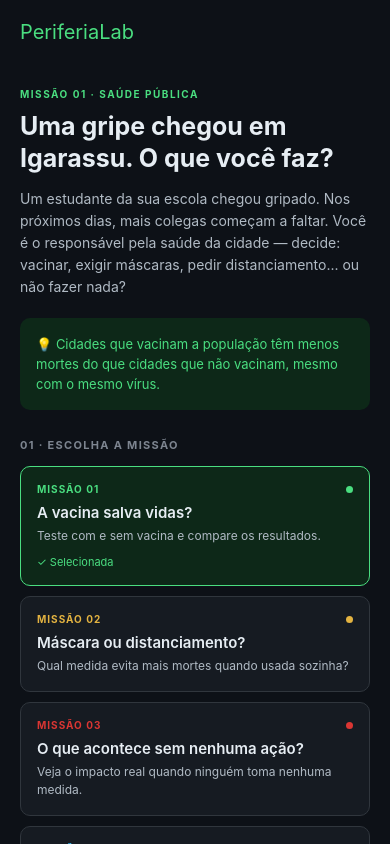
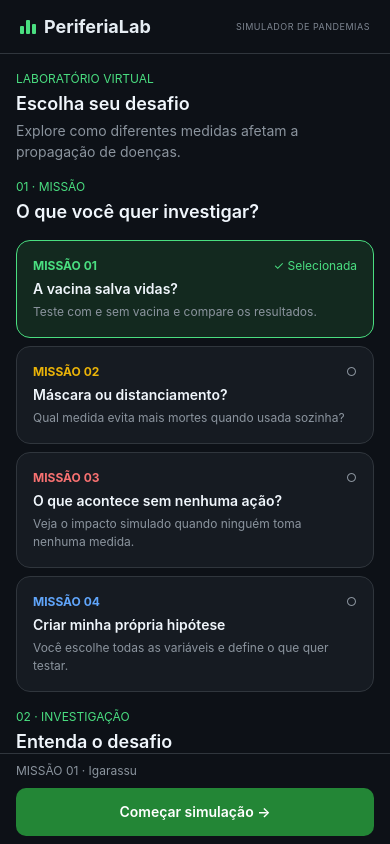
Before and after one commit to RodriguesClaudiane/simulador_de_pandemia, a React Native app in the folder mobile/: screen /Mission in a window 390 px wide. Built offline with nearby package versions, Linux system fonts and the light colour scheme.

Commit message:
feat: redesign da tela de missoes

```diff
--- a/mobile/src/screens/MissionScreen.tsx
+++ b/mobile/src/screens/MissionScreen.tsx
@@ -1,46 +1,25 @@
-
-import React, { useState } from "react";
-import Header from "../components/Header";
-import type { NativeStackScreenProps } from "@react-navigation/native-stack";
-import type { RootStackParamList } from "../navigation/types";
-
-type Props = NativeStackScreenProps<
-  RootStackParamList,
-  "Mission"
->;
-
-import {
-  Alert,
-  ScrollView,
-  StatusBar,
-  StyleSheet,
-  Text,
-  TextInput,
-  TouchableOpacity,
-  View,
-} from "react-native";
-
-const COLORS = {
-  bg: "#0D1117",
-  surface: "#161B22",
-  border: "#30363D",
-  green: "#4ADE80",
-  greenDark: "#238636",
-  text: "#E6EDF3",
-  secondary: "#B0BAC4",
-  muted: "#7D8590",
-};
-
+import React, { useState } from 'react';
+import { Alert, ScrollView, StatusBar, StyleSheet, TextInput, Pressable, View } from 'react-native';
+import { SafeAreaView } from 'react-native-safe-area-context';
+import type { NativeStackScreenProps } from '@react-navigation/native-stack';
+import type { RootStackParamList } from '../navigation/types';
+import Header from '../components/Header';
+import AppButton from '../components/ui/AppButton';
+import AppCard from '../components/ui/AppCard';
+import AppText from '../components/ui/AppText';
+import SectionHeader from '../components/ui/SectionHeader';
+import { colors, spacing, radius, layout } from '../theme/theme';
+type Props = NativeStackScreenProps<RootStackParamList, 'Mission'>;
 const missions = [
   {
     id: "vacina",
     badge: "MISSÃO 01",
     title: "A vacina salva vidas?",
     description: "Teste com e sem vacina e compare os resultados.",
-    heading: "Uma gripe chegou em Igarassu. O que você faz?",
+    heading: "Uma doença chegou à cidade. O que você faz?",
     body: "Um estudante da sua escola chegou gripado. Nos próximos dias, mais colegas começam a faltar. Você é o responsável pela saúde da cidade — decide: vacinar, exigir máscaras, pedir distanciamento... ou não fazer nada?",
     hypothesis: "Cidades que vacinam a população têm menos mortes do que cidades que não vacinam, mesmo com o mesmo vírus.",
-    color: COLORS.green,
+    color: colors.accent,
   },
   {
     id: "mascara",
@@ -50,17 +29,17 @@ const missions = [
     heading: "O prefeito te ligou. Você tem verba para uma só medida.",
     body: "Há casos confirmados na cidade. O orçamento é limitado — só dá para uma medida. O que salva mais vidas: obrigar máscara em lugares públicos ou pedir que as pessoas fiquem em casa?",
     hypothesis: "O distanciamento social evita mais mortes do que o uso de máscara quando apenas uma dessas medidas é adotada.",
-    color: "#E3B341",
+    color: colors.warning,
   },
   {
     id: "sem-intervencao",
     badge: "MISSÃO 03",
     title: "O que acontece sem nenhuma ação?",
-    description: "Veja o impacto real quando ninguém toma nenhuma medida.",
+    description: "Veja o impacto simulado quando ninguém toma nenhuma medida.",
     heading: "O pior cenário. Sem vacina, sem máscara, sem nada.",
-    body: "Nenhuma vacina, máscara, distanciamento ou lockdown. O vírus se espalha livremente. Execute a simulação e veja os números reais.",
-    hypothesis: "Sem nenhuma medida de proteção, o número de mortes cresce tão rápido que ultrapassa a capacidade dos hospitais em menos de 8 semanas.",
-    color: "#DA3633",
+    body: "Nenhuma vacina, máscara, distanciamento ou lockdown. O vírus se espalha livremente. Execute a simulação e veja os resultados simulados.",
+    hypothesis: "Sem nenhuma medida de proteção, o número de infectados e de mortes tende a ser maior do que em um cenário com medidas de proteção.",
+    color: colors.danger,
   },
   {
     id: "livre",
@@ -70,16 +49,16 @@ const missions = [
     heading: "Agora você é o cientista. O que você quer descobrir?",
     body: "Monte os dois cenários do zero. Escolha a taxa de transmissão, as medidas e a cidade. Antes de rodar, escreva o que você acha que vai acontecer — isso é uma hipótese científica.",
     hypothesis: "",
-    color: "#38BDF8",
+    color: colors.info,
   },
 ] as const;
 
 const cities = [
-  { id: "igarassu", name: "Igarassu", population: "115 mil hab." },
-  { id: "goiana", name: "Goiana", population: "81 mil hab." },
-  { id: "itapissuma", name: "Itapissuma", population: "27 mil hab." },
-  { id: "itamaraca", name: "Itamaracá", population: "24 mil hab." },
-  { id: "aracoiaba", name: "Araçoiaba", population: "19 mil hab." },
+  { id: "igarassu", name: "Igarassu", population: "115.196 hab." },
+  { id: "goiana", name: "Goiana", population: "81.055 hab." },
+  { id: "itapissuma", name: "Itapissuma", population: "27.749 hab." },
+  { id: "itamaraca", name: "Itamaracá", population: "24.540 hab." },
+  { id: "aracoiaba", name: "Araçoiaba", population: "19.243 hab." },
 ] as const;
 
 export default function MissionScreen({ navigation }: Props) {
@@ -115,321 +94,67 @@ export default function MissionScreen({ navigation }: Props) {
     hypothesis:
       selectedMission === "livre"
         ? customHypothesis.trim()
-        : mission.hypothesis,
+             : mission.hypothesis,
   });
 }
 
- return (
-  <View style={styles.container}>
-    <StatusBar
-      barStyle="light-content"
-    />
-
-    <View style={{ padding: 20, backgroundColor: "#0D1117" }}>
-  <Text style={{ color: "#4ADE80", fontSize: 20 }}>
-    PeriferiaLab
-  </Text>
-</View>
-
-    {/* Conteúdo com rolagem */}
-    <ScrollView
-      style={styles.scrollView}
-      contentContainerStyle={styles.content}
-      showsVerticalScrollIndicator={false}
-      keyboardShouldPersistTaps="handled"
-    >
-
-        <Text style={styles.eyebrow}>
-          {mission.badge} · SAÚDE PÚBLICA
-        </Text>
-
-        <Text style={styles.heading}>{mission.heading}</Text>
-
-        <Text style={styles.body}>{mission.body}</Text>
-
-        {selectedMission === "livre" ? (
-          <View style={styles.hypothesisBox}>
-            <Text style={styles.hypothesisLabel}>
-              SUA HIPÓTESE CIENTÍFICA
-            </Text>
-            <TextInput
-              style={styles.input}
-              placeholder="O que você acha que vai acontecer?"
-              placeholderTextColor={COLORS.muted}
-              multiline
-              value={customHypothesis}
-              onChangeText={setCustomHypothesis}
-            />
-          </View>
-        ) : (
-          <View style={styles.hypothesisBox}>
-            <Text style={styles.hypothesisText}>
-              💡 {mission.hypothesis}
-            </Text>
-          </View>
-        )}
-
-        <Text style={styles.sectionTitle}>
-          01 · ESCOLHA A MISSÃO
-        </Text>
-
-        {missions.map((item) => {
-          const selected = selectedMission === item.id;
-
-          return (
-            <TouchableOpacity
-              key={item.id}
-              activeOpacity={0.8}
-              accessibilityRole="button"
-              accessibilityState={{ selected }}
-              onPress={() => setSelectedMission(item.id)}
-              style={[
-                styles.missionCard,
-                selected && styles.selectedCard,
-              ]}
-            >
-              <View style={styles.cardHeader}>
-                <Text
-                  style={[
-                    styles.missionBadge,
-                    { color: item.color },
-                  ]}
-                >
-                  {item.badge}
-                </Text>
-                <View
-                  style={[
-                    styles.dot,
-                    { backgroundColor: item.color },
-                  ]}
-                />
-              </View>
-
-              <Text style={styles.cardTitle}>
-                {item.title}
-              </Text>
-
-              <Text style={styles.cardDescription}>
-                {item.description}
-              </Text>
-
-              {selected && (
-                <Text style={styles.selectedText}>
-                  ✓ Selecionada
-                </Text>
-              )}
-            </TouchableOpacity>
-          );
-        })}
-
-        <Text style={styles.sectionTitle}>
-          02 · ESCOLHA A CIDADE
-        </Text>
-
-        <View style={styles.cityContainer}>
-          {cities.map((item) => {
-            const selected = selectedCity === item.id;
-
-            return (
-              <TouchableOpacity
-                key={item.id}
-                activeOpacity={0.8}
-                accessibilityRole="button"
-                accessibilityState={{ selected }}
-                onPress={() => setSelectedCity(item.id)}
-                style={[
-                  styles.cityCard,
-                  selected && styles.selectedCard,
-                ]}
-              >
-                <Text
-                  style={[
-                    styles.cityName,
-                    selected && { color: COLORS.green },
-                  ]}
-                >
-                  {item.name}
-                </Text>
-                <Text style={styles.cityPopulation}>
-                  {item.population}
-                </Text>
-              </TouchableOpacity>
-            );
+  return (
+    <View style={styles.container}>
+      <StatusBar barStyle="light-content" />
+      <Header />
+      <ScrollView style={styles.scroll} contentContainerStyle={styles.content} keyboardShouldPersistTaps="handled">
+        <SectionHeader eyebrow="LABORATÓRIO VIRTUAL" title="Escolha seu desafio" description="Explore como diferentes medidas afetam a propagação de doenças." />
+        <SectionHeader eyebrow="01 · MISSÃO" title="O que você quer investigar?" />
+        <View style={styles.stack}>
+          {missions.map(item => {
+            const selected = selectedMission === item.id;
+            return <Pressable key={item.id} accessibilityRole="button" accessibilityState={{selected}} onPress={() => setSelectedMission(item.id)}>
+              <AppCard selected={selected} style={styles.mission}>
+                <View style={styles.row}><AppText variant="caption" style={{color:item.color, fontWeight:'700'}}>{item.badge}</AppText><AppText variant="caption" tone={selected?'accent':'muted'}>{selected?'✓ Selecionada':'○'}</AppText></View>
+                <AppText variant="button">{item.title}</AppText>
+                <AppText variant="caption" tone="muted">{item.description}</AppText>
+              </AppCard>
+            </Pressable>;
           })}
         </View>
-
-        <TouchableOpacity
-          style={styles.startButton}
-          activeOpacity={0.8}
-          onPress={startSimulation}
-        >
-          <Text style={styles.startText}>
-            ▶ Começar simulação — {mission.badge}
-          </Text>
-        </TouchableOpacity>
-
-        <Text style={styles.footer}>
-          SIMULADOR DE PANDEMIAS · PERIFERIALAB
-        </Text>
+        <SectionHeader eyebrow="02 · INVESTIGAÇÃO" title="Entenda o desafio" />
+        <AppCard style={styles.stack}>
+          <AppText variant="section">{mission.heading}</AppText>
+          <AppText>{mission.body}</AppText>
+          <View style={styles.hypothesis}>
+            <AppText variant="caption" tone="accent">HIPÓTESE CIENTÍFICA</AppText>
+            {selectedMission === 'livre' ? <TextInput accessibilityLabel="Sua hipótese científica" multiline style={styles.input} placeholder="O que você acha que vai acontecer?" placeholderTextColor={colors.muted} value={customHypothesis} onChangeText={setCustomHypothesis} /> : <AppText>{mission.hypothesis}</AppText>}
+          </View>
+        </AppCard>
+        <SectionHeader eyebrow="03 · MUNICÍPIO" title="Onde vamos simular?" description="População utilizada no modelo." />
+        <View style={styles.grid}>
+          {cities.map(item => {
+            const selected = selectedCity === item.id;
+            return <Pressable key={item.id} style={styles.city} accessibilityRole="button" accessibilityState={{selected}} onPress={() => setSelectedCity(item.id)}>
+              <AppCard selected={selected} style={styles.cityCard}>
+                <AppText variant="button" tone={selected?'accent':'text'}>{item.name}{selected?' ✓':''}</AppText>
+                <AppText variant="caption" tone="muted">{item.population}</AppText>
+              </AppCard>
+            </Pressable>;
+          })}
+        </View>
+        <AppText variant="caption" tone="muted">Modelo educacional. Os resultados não são previsões epidemiológicas reais.</AppText>
       </ScrollView>
+      <SafeAreaView edges={['bottom']} style={styles.footer}>
+        <AppText variant="caption" tone="muted">{mission.badge} · {city.name}</AppText>
+        <AppButton label="Começar simulação →" onPress={startSimulation} />
+      </SafeAreaView>
     </View>
   );
 }
-
 const styles = StyleSheet.create({
-  container: {
-    flex: 1,
-    backgroundColor: COLORS.bg,
-  },
-  content: {
-  paddingHorizontal: 20,
-  paddingTop: 24,
-  paddingBottom: 48,
-
-  },
-
-  eyebrow: {
-    color: COLORS.green,
-    fontSize: 10,
-    fontWeight: "700",
-    letterSpacing: 1.5,
-    marginBottom: 10,
-  },
-  heading: {
-    color: COLORS.text,
-    fontSize: 25,
-    fontWeight: "700",
-    lineHeight: 32,
-    marginBottom: 14,
-  },
-  body: {
-    color: COLORS.secondary,
-    fontSize: 14,
-    lineHeight: 22,
-    marginBottom: 20,
-  },
-  hypothesisBox: {
-    backgroundColor: "#0D2818",
-    borderRadius: 10,
-    padding: 16,
-    marginBottom: 28,
-  },
-  hypothesisLabel: {
-    color: COLORS.green,
-    fontSize: 11,
-    fontWeight: "700",
-    marginBottom: 10,
-  },
-  hypothesisText: {
-    color: COLORS.green,
-    fontSize: 13,
-    lineHeight: 20,
-  },
-  input: {
-    color: COLORS.text,
-    fontSize: 14,
-    lineHeight: 21,
-    minHeight: 75,
-    textAlignVertical: "top",
-  },
-  sectionTitle: {
-    color: COLORS.muted,
-    fontSize: 11,
-    fontWeight: "700",
-    letterSpacing: 1.3,
-    marginBottom: 14,
-  },
-  missionCard: {
-    backgroundColor: COLORS.surface,
-    borderWidth: 1,
-    borderColor: COLORS.border,
-    borderRadius: 10,
-    padding: 16,
-    marginBottom: 10,
-  },
-  selectedCard: {
-    borderColor: COLORS.green,
-    backgroundColor: "#0D2818",
-  },
-  cardHeader: {
-    flexDirection: "row",
-    justifyContent: "space-between",
-    alignItems: "center",
-    marginBottom: 8,
-  },
-  missionBadge: {
-    fontSize: 10,
-    fontWeight: "700",
-    letterSpacing: 1,
-  },
-  dot: {
-    width: 7,
-    height: 7,
-    borderRadius: 4,
-  },
-  cardTitle: {
-    color: COLORS.text,
-    fontSize: 15,
-    fontWeight: "600",
-    marginBottom: 5,
-  },
-  cardDescription: {
-    color: COLORS.secondary,
-    fontSize: 12,
-    lineHeight: 18,
-  },
-  selectedText: {
-    color: COLORS.green,
-    fontSize: 11,
-    marginTop: 10,
-  },
-  cityContainer: {
-    flexDirection: "row",
-    flexWrap: "wrap",
-    gap: 8,
-    marginBottom: 28,
-  },
-  cityCard: {
-    backgroundColor: COLORS.surface,
-    borderWidth: 1,
-    borderColor: COLORS.border,
-    borderRadius: 8,
-    paddingHorizontal: 13,
-    paddingVertical: 11,
-    minWidth: 105,
-  },
-  cityName: {
-    color: COLORS.secondary,
-    fontSize: 13,
-    fontWeight: "600",
-  },
-  cityPopulation: {
-    color: COLORS.muted,
-    fontSize: 10,
-    marginTop: 4,
-  },
-  startButton: {
-    backgroundColor: COLORS.greenDark,
-    borderRadius: 9,
-    paddingVertical: 17,
-    paddingHorizontal: 12,
-    alignItems: "center",
-  },
-  startText: {
-    color: "#FFFFFF",
-    fontSize: 14,
-    fontWeight: "700",
-    textAlign: "center",
-  },
-  footer: {
-    color: COLORS.muted,
-    fontSize: 10,
-    textAlign: "center",
-    marginTop: 28,
-    letterSpacing: 1,
-  },
-
-scrollView: {
-  flex: 1,
-},
+  container:{flex:1,backgroundColor:colors.background}, scroll:{flex:1},
+  content:{padding:layout.screenPadding,gap:spacing.lg,paddingBottom:spacing.xl},
+  stack:{gap:spacing.sm}, mission:{gap:spacing.xs},
+  row:{flexDirection:'row',justifyContent:'space-between',alignItems:'center',gap:spacing.sm},
+  hypothesis:{backgroundColor:colors.selectedSurface,borderRadius:radius.md,padding:spacing.md,gap:spacing.sm},
+  input:{color:colors.text,fontSize:14,minHeight:96,textAlignVertical:'top',borderWidth:1,borderColor:colors.border,borderRadius:radius.sm,padding:spacing.sm},
+  grid:{flexDirection:'row',flexWrap:'wrap',justifyContent:'space-between',rowGap:spacing.sm},
+  city:{width:'48.5%'},cityCard:{minHeight:76,padding:spacing.md,justifyContent:'center',gap:spacing.xs},
+  footer:{backgroundColor:colors.background,borderTopWidth:1,borderTopColor:colors.border,paddingHorizontal:layout.screenPadding,paddingTop:spacing.sm,paddingBottom:spacing.sm,gap:spacing.sm},
 });
```
